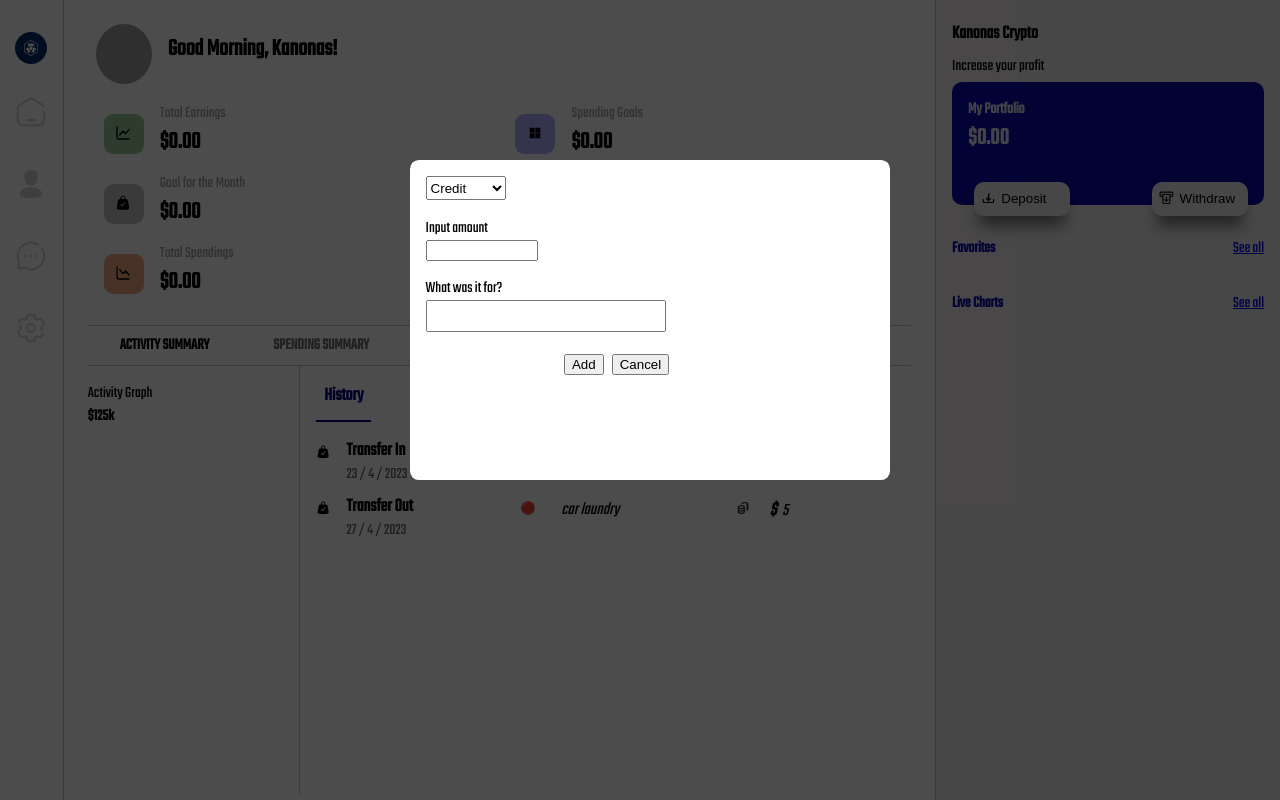
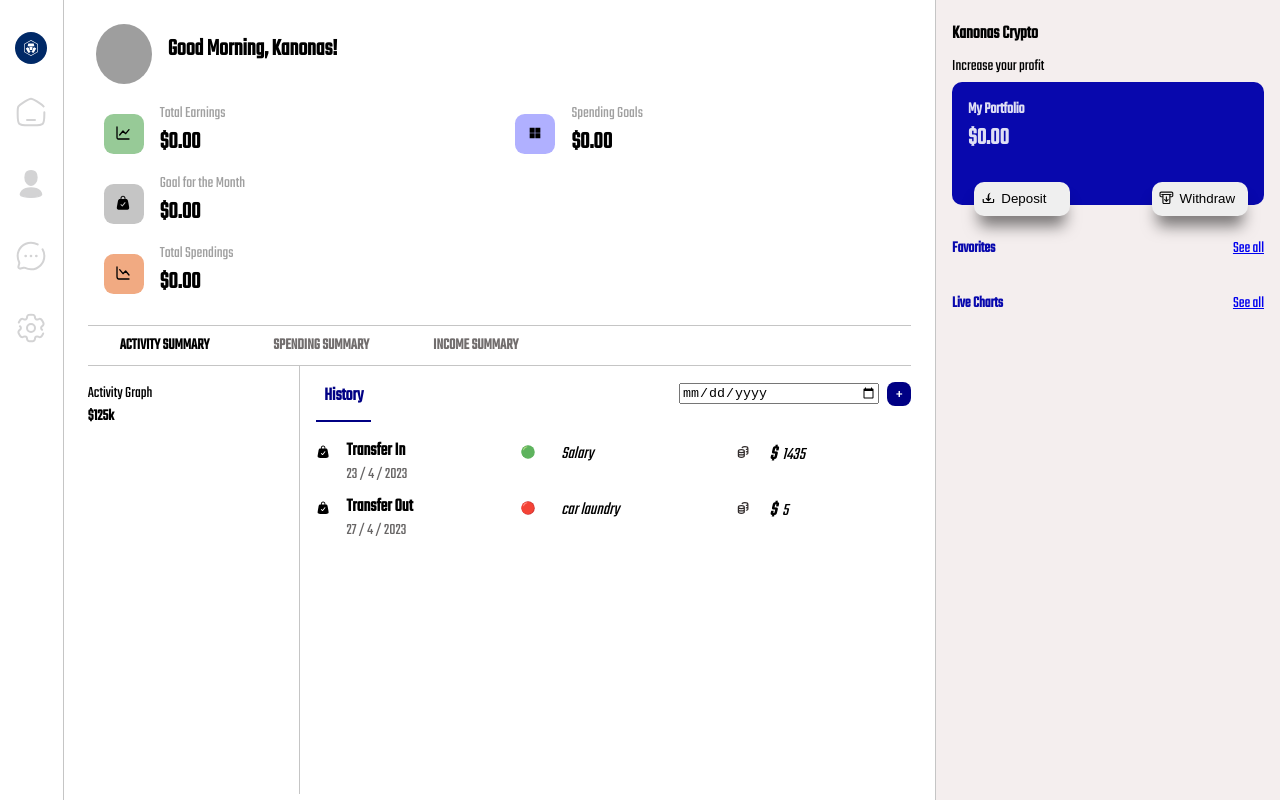
Before and after one commit to victorobiora/crypt-dash, a React (Create React App) app: page /home in a window 1280 px wide. Built offline with nearby package versions, Linux system fonts and the light colour scheme; grey boxes are pictures that could not be loaded.

Commit message:
add Summary UI built. awaiting logic

```diff
--- a/src/components/home/MainDashboard/Summary/ActivitySummary.jsx
+++ b/src/components/home/MainDashboard/Summary/ActivitySummary.jsx
@@ -5,12 +5,15 @@ import AddSummary from "./AddSummary";
 import { useState } from "react";
 
 const ActivitySummary = (props) => {
- const [showForm, setShowForm] = useState(false)
- const transfersList = useSelector(state => state.transfers);
+  const [showForm, setShowForm] = useState(false);
+  const transfersList = useSelector((state) => state.transfers);
 
-const toggleFormDisplay = ()=> {
-    setShowForm(prevState => !prevState)
-}
+  const showFormDisplay = () => {
+    setShowForm(true);
+  };
+  const toggleFormDisplay = () => {
+    setShowForm((prevState) => !prevState);
+  };
 
   return (
     <section className={classes.summary_activity}>
@@ -19,9 +22,7 @@ const toggleFormDisplay = ()=> {
           <p>Activity Graph</p>
           <h4>$125k</h4>
         </div>
-        <div>
-
-        </div>
+        <div></div>
       </div>
       <div className={classes.activity_history}>
         <div className={classes.activity_history_head}>
@@ -32,12 +33,14 @@ const toggleFormDisplay = ()=> {
             <form>
               <input type="date" />
             </form>
-            <div className={classes.addToActivity}>+</div>
+            <div className={classes.addToActivity} onClick={showFormDisplay}>
+              +
+            </div>
           </div>
-          <AddSummary setForm={toggleFormDisplay}/>
+          {showForm && <AddSummary setForm={toggleFormDisplay} />}
         </div>
         {transfersList.map((item) => (
-        <ActivityItem item={item} key={item.id}/>
+          <ActivityItem item={item} key={item.id} />
         ))}
       </div>
     </section>
--- a/src/components/home/MainDashboard/Summary/AddSummary.jsx
+++ b/src/components/home/MainDashboard/Summary/AddSummary.jsx
@@ -13,7 +13,7 @@ const AddSummary = ({ setForm }) => {
 
   return (
     <section className={classes.container}>
-      <div className={classes.backdrop}></div>
+      <div className={classes.backdrop} onClick={removeFormHandler}></div>
       <form>
         <select className={classes.selectTransaction} name="transfer">
           <option value="Transfer In">Credit</option>
--- a/src/components/home/MainDashboard/Summary/AddSummary.module.css
+++ b/src/components/home/MainDashboard/Summary/AddSummary.module.css
@@ -9,13 +9,13 @@
 }
 
 .container form {
-  width: 30rem;
-  height: 20rem;
+  width: 20rem;
+  height: 15rem;
   background-color: white;
   border-radius: 0.56rem;
   padding: 1rem;
   position: fixed;
-  left: 32%;
+  left: 34%;
   top: 10rem;
   z-index: 125;
 }
@@ -36,15 +36,27 @@
 }
 
 .container input[type="text"] {
-  width: 15rem;
   height: 2rem;
 }
 
 .buttonsDiv {
   margin-top: 5%;
-  margin-left: 30%;
+  text-align: end;
 }
 
 .buttonsDiv button {
-    margin: 0 0.25rem;
+  margin: 0 0.25rem;
+  border-radius: 0.3rem;
+  border-color: transparent;
+  color: whitesmoke;
+  cursor: pointer;
+  padding: 0.25rem;
 }
+
+.addButton {
+  background-color: rgb(8, 8, 173);
+}
+
+.cancelButton {
+  background-color: rgb(255, 45, 45);
+}
```
